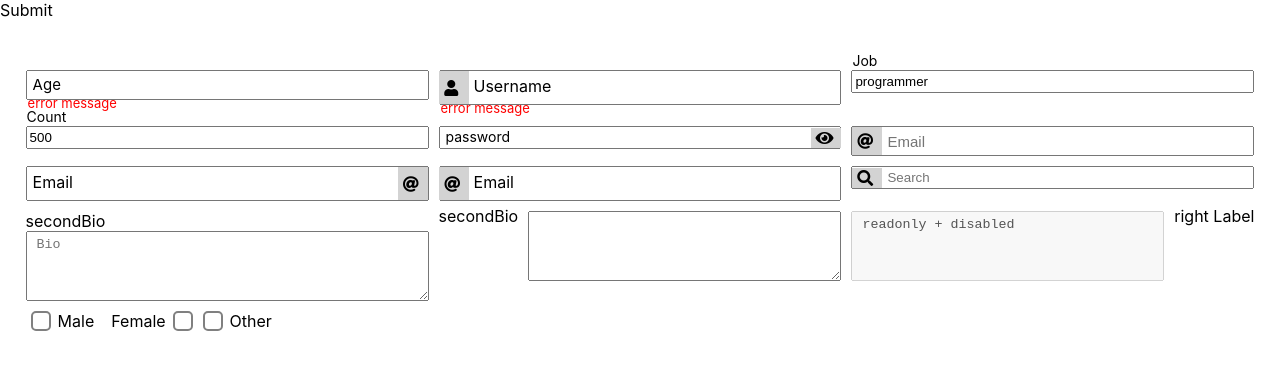
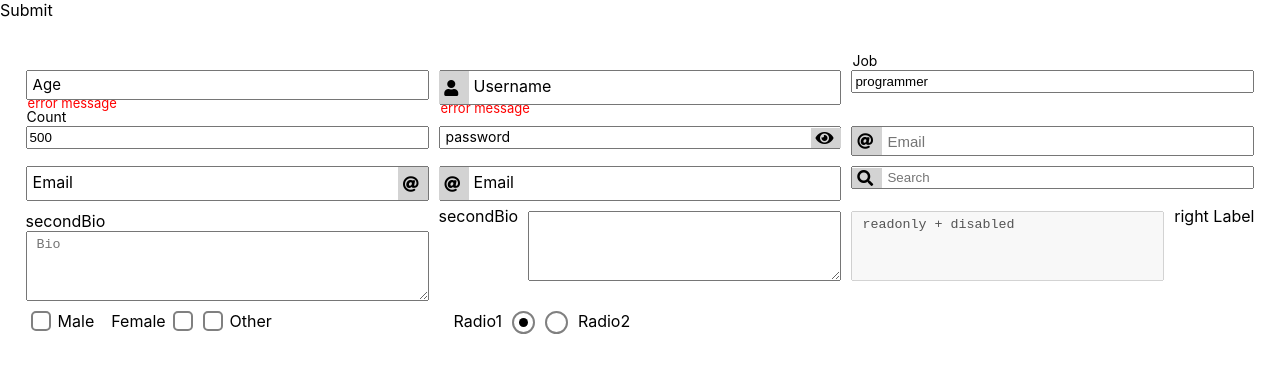
Before and after one commit to emotive44/library-components, a React (Create React App) app: page / in a window 1280 px wide. Shown: the top 372 px of the page. Built offline with nearby package versions, Linux system fonts and the light colour scheme.

Commit message:
radio button

```diff
--- a/src/App.tsx
+++ b/src/App.tsx
@@ -4,6 +4,7 @@ import classes from "./App.module.css";
 import Input from "./components/Input/Input";
 import TextArea from './components/TextArea/TextArea';
 import CheckBox from './components/CheckBox/CheckBox';
+import RadioBtn from './components/Radio/RadioBtn';
 
 
 function App() {
@@ -23,7 +24,11 @@ function App() {
     male        : false,
     female      : false,
     other       : false,
+    radio1      : false,
+    radio2      : false,
   });
+  const [radioValue, setRadioValue] = useState('radio1');
+  const radioBtns = { radio1: false, radio2: false }
 
   const inputChangeHandler = (e: React.ChangeEvent<HTMLInputElement>) => {
     const { value, name } = e.target;
@@ -34,7 +39,6 @@ function App() {
     }));
   }
 
-
   const checkBoxChangeHandler = (e: React.ChangeEvent<HTMLInputElement>) => {
     const { name, checked } = e.target;
 
@@ -42,6 +46,18 @@ function App() {
       ...prev,
       [name]: checked,
     }));
+  }
+
+  const radioBtnChangeHandler = (e: React.ChangeEvent<HTMLInputElement>) => {
+    const { name, value, checked } = e.target;
+
+    setState(prev => ({
+      ...prev,
+      ...radioBtns,
+      [name]: checked,
+    }));
+
+    setRadioValue(value);
   }
 
   const submitHandler = () => {
@@ -126,8 +142,8 @@ function App() {
             type              = "email"
             label             = "Email"
             name              = "secondEmail"
+            value             = {state.secondEmail}
             callbackChange    = {inputChangeHandler}
-            value             = {state.secondEmail}
           />
         </div>
         <div>
@@ -137,9 +153,9 @@ function App() {
             type              = "email"
             label             = "Email"
             name              = "thirdEmail"
+            value             = {state.thirdEmail}
             callbackChange    = {inputChangeHandler}
-            value             = {state.thirdEmail}
-          />
+            />
         </div>
         <div>
           <Input
@@ -206,6 +222,24 @@ function App() {
             callbackChange    = {checkBoxChangeHandler}
           />
         </div>
+
+        <div style={{ display: 'flex' }}>
+          <RadioBtn
+            leftLabel
+            name              = "radio1"
+            label             = "Radio1"
+            value             = "radio1"
+            callbackChange    = {radioBtnChangeHandler}
+            checked           = {radioValue === "radio1"}
+          />
+          <RadioBtn
+            name              = "radio2"
+            label             = "Radio2"
+            value             = "radio2"
+            callbackChange    = {radioBtnChangeHandler}
+            checked           = {radioValue === "radio2"}
+          />
+        </div>
       </div>
     </>
   );
--- a/src/components/CheckBox/CheckBox.module.css
+++ b/src/components/CheckBox/CheckBox.module.css
@@ -4,6 +4,6 @@
     .label.left { flex-direction: row; }
     .label.left > span { margin-right: 0.7rem; }
   .wrapper { position: relative; display: flex; justify-content: center; align-items: center; width: 20px; height: 20px; background: transparent; border: 2px solid grey; border-radius: 5px; }
-    .wrapper.hover { border-color: black; }
+    .wrapper.hover { border-color: black; transition: ease-in-out 0.3s border-color; }
     .checked { 	content: ""; width: 4px; height: 10px; margin-top: -2px; border-right: 2px solid black; border-bottom: 2px solid black; opacity: 0; transform: rotate(30deg); transition: .3s ease-in-out opacity; }
     input:checked + .checked { opacity: 1;}
--- /dev/null
+++ b/src/components/Radio/RadioBtn.module.css
@@ -0,0 +1,8 @@
+.label { margin: 0 5px; cursor: pointer; display: flex; flex-direction: row-reverse; }
+  .label.left { flex-direction: row; }
+  .label.left > span { margin-right: 1rem; }
+  .label > span { margin-left: 1rem; }
+  .wrapper { position: relative; display: flex; justify-content: center; align-items: center; width: 23px; height: 23px; background: transparent; border: 2px solid grey; border-radius: 50px; }
+  .wrapper.hover { border-color: black; transition: ease-in-out 0.3s border-color; }
+  .checked { content: ""; width: 9px; height: 9px; background-color: black; border-radius: 50px; opacity: 0; transition: .2s; }
+  input:checked + .checked { opacity: 1; }
--- /dev/null
+++ b/src/components/Radio/RadioBtn.tsx
@@ -0,0 +1,61 @@
+import React, { FC, useState } from 'react';
+import classes from './RadioBtn.module.css';
+
+
+interface RadioBtnProps {
+  callbackChange    : React.ChangeEventHandler<HTMLInputElement>;
+  checked           : boolean;
+  name              : string;
+  value             : string;
+  id                ?: string;
+  label             ?: string;
+  leftLabel         ?: boolean;
+}
+
+const RadioBtn: FC<RadioBtnProps> = ({
+  id,
+  name,
+  label,
+  value,
+  checked,
+  leftLabel,
+  callbackChange,
+}) => {
+  const [hover, setHover] = useState(false);
+
+  const labelClasses: string[] = [classes.label];
+  if(leftLabel) labelClasses.push(classes.left);
+
+  const wrapperClasses: string[] = [classes.wrapper];
+  if(hover) wrapperClasses.push(classes.hover);
+
+  return (
+    <div>
+      <label htmlFor={id} className={labelClasses.join(' ')}>
+        {label &&
+          <span onMouseEnter={() => setHover(true)} onMouseLeave={() => setHover(false)} >
+            {label}
+          </span>
+        }
+        <div
+          onMouseEnter={() => setHover(true)}
+          onMouseLeave={() => setHover(false)}
+          className={wrapperClasses.join(' ')}
+        >
+          <input
+            hidden
+            id          = {id}
+            name        = {name}
+            type        = "radio"
+            value       = {value}
+            checked     = {checked}
+            onChange    = {callbackChange}
+          />
+          <span className={classes.checked}></span>
+        </div>
+      </label>
+    </div>
+  )
+}
+
+export default RadioBtn;
```
Also changed, not shown: src/components/CheckBox/CheckBox.tsx (+5 -8 lines).
